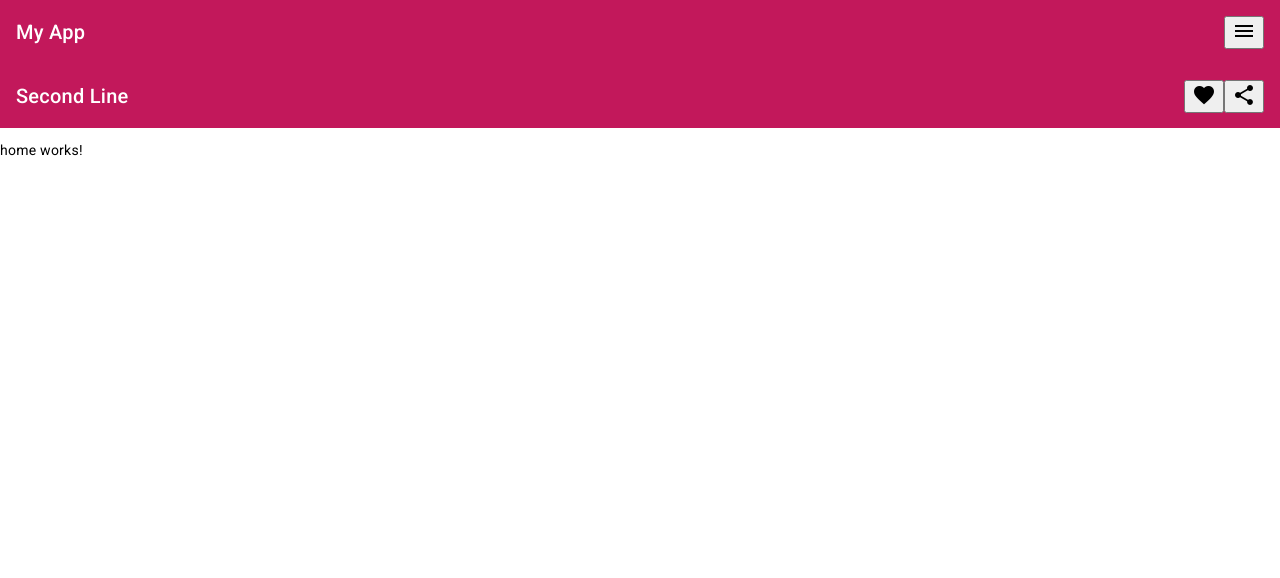
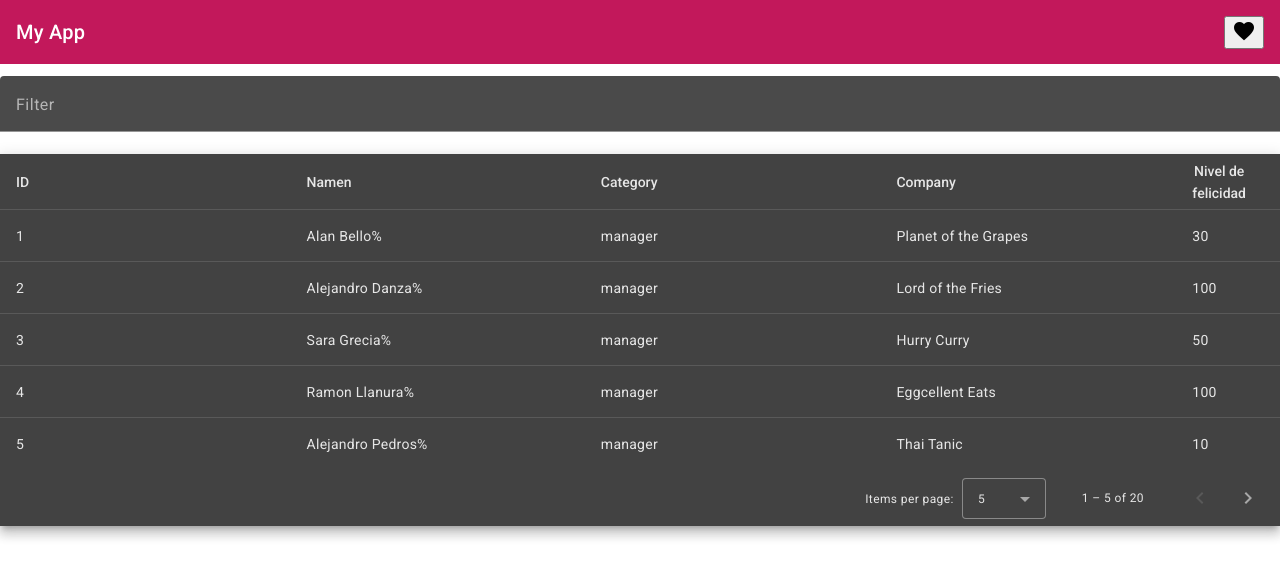
Before and after one commit to jhonccastilloa/Angular, an Angular app: page /home in a window 1280 px wide. Shown: the top 578 px of the page. Built offline with nearby package versions, Linux system fonts and the light colour scheme.

Commit message:
create tabledata

```diff
--- /dev/null
+++ b/src/app/components/people-table/people-table.component.html
@@ -0,0 +1,52 @@
+<mat-form-field>
+  <mat-label>Filter</mat-label>
+  <input matInput (keyup)="applyFilter($event)" placeholder="Ex. Mia" #input />
+</mat-form-field>
+
+<div class="mat-elevation-z8">
+  <table mat-table [dataSource]="dataSource" matSort>
+    <!-- ID Column -->
+    <ng-container matColumnDef="id">
+      <th mat-header-cell *matHeaderCellDef mat-sort-header>ID</th>
+      <td mat-cell *matCellDef="let row">{{ row.id }}</td>
+    </ng-container>
+
+    <!-- Progress Column -->
+    <ng-container matColumnDef="name">
+      <th mat-header-cell *matHeaderCellDef mat-sort-header>Namen</th>
+      <td mat-cell *matCellDef="let row">{{ row.name }}%</td>
+    </ng-container>
+
+    <!-- Name Column -->
+    <ng-container matColumnDef="category">
+      <th mat-header-cell *matHeaderCellDef mat-sort-header>Category</th>
+      <td mat-cell *matCellDef="let row">{{ row.category }}</td>
+    </ng-container>
+
+    <!-- Fruit Column -->
+    <ng-container matColumnDef="company">
+      <th mat-header-cell *matHeaderCellDef mat-sort-header>Company</th>
+      <td mat-cell *matCellDef="let row">{{ row.company }}</td>
+    </ng-container>
+
+    <ng-container matColumnDef="levelOfHappiness">
+      <th mat-header-cell *matHeaderCellDef mat-sort-header>Nivel de felicidad</th>
+      <td mat-cell *matCellDef="let row">{{ row.levelOfHappiness }}</td>
+    </ng-container>
+
+    <tr mat-header-row *matHeaderRowDef="displayedColumns"></tr>
+    <tr mat-row *matRowDef="let row; columns: displayedColumns"></tr>
+
+    <!-- Row shown when there is no matching data. -->
+    <tr class="mat-row" *matNoDataRow>
+      <td class="mat-cell" colspan="4">
+        No data matching the filter "{{ input.value }}"
+      </td>
+    </tr>
+  </table>
+
+  <mat-paginator
+    [pageSizeOptions]="[5, 10, 25, 100]"
+    aria-label="Select page of users"
+  ></mat-paginator>
+</div>
--- /dev/null
+++ b/src/app/components/people-table/people-table.component.scss
@@ -0,0 +1,12 @@
+table {
+  width: 100%;
+}
+
+.mat-mdc-form-field {
+  font-size: 14px;
+  width: 100%;
+}
+
+td, th {
+  width: 25%;
+}
--- /dev/null
+++ b/src/app/components/people-table/people-table.component.ts
@@ -0,0 +1,97 @@
+import {AfterViewInit, Component, ViewChild} from '@angular/core';
+import {MatPaginator} from '@angular/material/paginator';
+import {MatSort} from '@angular/material/sort';
+import {MatTableDataSource} from '@angular/material/table';
+import { people } from 'src/app/data/people.data';
+import { Person } from 'src/app/models/people.models';
+
+export interface UserData {
+  id: string;
+  name: string;
+  progress: string;
+  fruit: string;
+}
+
+/** Constants used to fill up our data base. */
+const FRUITS: string[] = [
+  'blueberry',
+  'lychee',
+  'kiwi',
+  'mango',
+  'peach',
+  'lime',
+  'pomegranate',
+  'pineapple',
+];
+const NAMES: string[] = [
+  'Maia',
+  'Asher',
+  'Olivia',
+  'Atticus',
+  'Amelia',
+  'Jack',
+  'Charlotte',
+  'Theodore',
+  'Isla',
+  'Oliver',
+  'Isabella',
+  'Jasper',
+  'Cora',
+  'Levi',
+  'Violet',
+  'Arthur',
+  'Mia',
+  'Thomas',
+  'Elizabeth',
+];
+
+@Component({
+  selector: 'app-people-table',
+  templateUrl: './people-table.component.html',
+  styleUrls: ['./people-table.component.scss']
+})
+export class PeopleTableComponent implements AfterViewInit {
+  displayedColumns: string[] = ['id', 'name', 'category', 'company','levelOfHappiness'];
+  dataSource: MatTableDataSource<Person>;
+
+  @ViewChild(MatPaginator) paginator!: MatPaginator;
+  @ViewChild(MatSort) sort!: MatSort;
+
+  constructor() {
+    // Create 100 users
+    const users = Array.from({length: 100}, (_, k) => createNewUser(k + 1));
+
+    // Assign the data to the data source for the table to render
+    this.dataSource = new MatTableDataSource(people);
+  }
+
+  ngAfterViewInit() {
+    this.dataSource.paginator = this.paginator;
+    this.dataSource.sort = this.sort;
+  }
+
+  applyFilter(event: Event) {
+    const filterValue = (event.target as HTMLInputElement).value;
+    this.dataSource.filter = filterValue.trim().toLowerCase();
+
+    if (this.dataSource.paginator) {
+      this.dataSource.paginator.firstPage();
+    }
+  }
+}
+
+/** Builds and returns a new User. */
+function createNewUser(id: number): UserData {
+  const name =
+    NAMES[Math.round(Math.random() * (NAMES.length - 1))] +
+    ' ' +
+    NAMES[Math.round(Math.random() * (NAMES.length - 1))].charAt(0) +
+    '.';
+
+  return {
+    id: id.toString(),
+    name: name,
+    progress: Math.round(Math.random() * 100).toString(),
+    fruit: FRUITS[Math.round(Math.random() * (FRUITS.length - 1))],
+  };
+}
--- a/src/app/components/toolbar/toolbar.component.html
+++ b/src/app/components/toolbar/toolbar.component.html
@@ -1,22 +1,13 @@
 <p>
   <mat-toolbar color="primary">
-    <mat-toolbar-row>
-      <span>My App</span>
-      <span class="example-spacer"></span>
-      <button mat-icon-button class="example-icon" aria-label="Example icon-button with menu icon">
-        <mat-icon>menu</mat-icon>
-      </button>
-    </mat-toolbar-row>
-
-    <mat-toolbar-row>
-      <span>Second Line</span>
-      <span class="example-spacer"></span>
-      <button mat-icon-button class="example-icon favorite-icon" aria-label="Example icon-button with heart icon">
-        <mat-icon>favorite</mat-icon>
-      </button>
-      <button mat-icon-button class="example-icon" aria-label="Example icon-button with share icon">
-        <mat-icon>share</mat-icon>
-      </button>
-    </mat-toolbar-row>
+    <span>My App</span>
+    <span class="example-spacer"></span>
+    <button
+      mat-icon-button
+      class="example-icon favorite-icon"
+      aria-label="Example icon-button with heart icon"
+    >
+      <mat-icon>favorite</mat-icon>
+    </button>
   </mat-toolbar>
 </p>
--- /dev/null
+++ b/src/app/data/people.data.ts
@@ -0,0 +1,144 @@
+import { Person } from "../models/people.models";
+
+export const people:Person[] = [
+  {
+    id: '1',
+    name: 'Alan Bello',
+    category: 'manager',
+    company: 'Planet of the Grapes',
+    levelOfHappiness: '30',
+  },
+  {
+    id: '2',
+    name: 'Alejandro Danza',
+    category: 'manager',
+    company: 'Lord of the Fries',
+    levelOfHappiness: '100',
+  },
+  {
+    id: '3',
+    name: 'Sara Grecia',
+    category: 'manager',
+    company: 'Hurry Curry',
+    levelOfHappiness: '50',
+  },
+  {
+    id: '4',
+    name: 'Ramon Llanura',
+    category: 'manager',
+    company: 'Eggcellent Eats',
+    levelOfHappiness: '100',
+  },
+  {
+    id: '5',
+    name: 'Alejandro Pedros',
+    category: 'manager',
+    company: 'Thai Tanic',
+    levelOfHappiness: '10',
+  },
+  {
+    id: '6',
+    name: 'Pablo Ducho',
+    category: 'manager',
+    company: 'Wok This Way',
+    levelOfHappiness: '97',
+  },
+  {
+    id: '7',
+    name: 'Samuel Glorias',
+    category: 'manager',
+    company: 'Sam and Ella',
+    levelOfHappiness: '21',
+  },
+  {
+    id: '8',
+    name: 'Anna Higo',
+    category: 'manager',
+    company: 'Mustard’s Last Stand',
+    levelOfHappiness: '10',
+  },
+  {
+    id: '9',
+    name: 'Janine Trovello',
+    category: 'manager',
+    company: 'Life of Pie',
+    levelOfHappiness: '10',
+  },
+  {
+    id: '10',
+    name: 'Ricardo Lini',
+    category: 'manager',
+    company: 'Basic Kneads Pizza',
+    levelOfHappiness: '55',
+  },
+  {
+    id: '11',
+    name: 'Jayde Mccallum',
+    category: 'employee',
+    company: 'Earth Wind And Flour',
+    levelOfHappiness: '56',
+  },
+  {
+    id: '12',
+    name: 'Sakina Tillman',
+    category: 'employee',
+    company: '9021 Pho',
+    levelOfHappiness: '50',
+  },
+  {
+    id: '13',
+    name: 'Ashwin Andrews',
+    category: 'employee',
+    company: 'Sweet Cheezus',
+    levelOfHappiness: '82',
+  },
+  {
+    id: '14',
+    name: 'Rheanna Gilmour',
+    category: 'employee',
+    company: 'Fishcoteque',
+    levelOfHappiness: '23',
+  },
+  {
+    id: '15',
+    name: 'Joann Weiss',
+    category: 'employee',
+    company: 'Grill Em All',
+    levelOfHappiness: '55',
+  },
+  {
+    id: '16',
+    name: 'Everett Medrano',
+    category: 'employee',
+    company: 'A Cut Above',
+    levelOfHappiness: '50',
+  },
+  {
+    id: '17',
+    name: 'Duncan Gaines',
+    category: 'employee',
+    company: 'Fro-ternity',
+    levelOfHappiness: '45',
+  },
+  {
+    id: '18',
+    name: 'Inaya Cope',
+    category: 'employee',
+    company: 'Jack the Clipper',
+    levelOfHappiness: '81',
+  },
+  {
+    id: '19',
+    name: 'Samad Emery',
+    category: 'employee',
+    company: 'My Hair Lady',
+    levelOfHappiness: '35',
+  },
+  {
+    id: '20',
+    name: 'Ellouise Hammond',
+    category: 'employee',
+    company: 'The Director’s Cut',
+    levelOfHappiness: '56',
+  },
+];
--- a/src/app/modules/home/home.component.html
+++ b/src/app/modules/home/home.component.html
@@ -1 +1 @@
-<p>home works!</p>
+<app-people-table></app-people-table>
--- a/src/app/modules/home/home.module.ts
+++ b/src/app/modules/home/home.module.ts
@@ -2,9 +2,10 @@ import { HomeComponent } from './home.component';
 import { NgModule } from '@angular/core';
 import { CommonModule } from '@angular/common';
 import { HomeRoutingModule } from './home-routing.module';
+import { ComponentsModule } from 'src/app/components/components.module';
 
 @NgModule({
   declarations: [HomeComponent],
-  imports: [CommonModule, HomeRoutingModule],
+  imports: [CommonModule, HomeRoutingModule,ComponentsModule],
 })
 export class HomeModule {}
```
Also changed, not shown: src/app/components/components.module.ts (+18 -3 lines), src/app/models/people.models.ts (added, +7 -0 lines), 1 other file (tests, documents, lock files or other folders).
